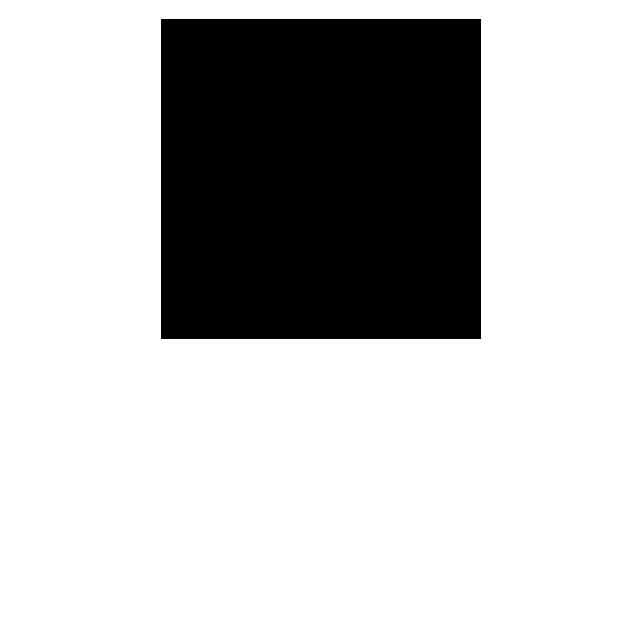
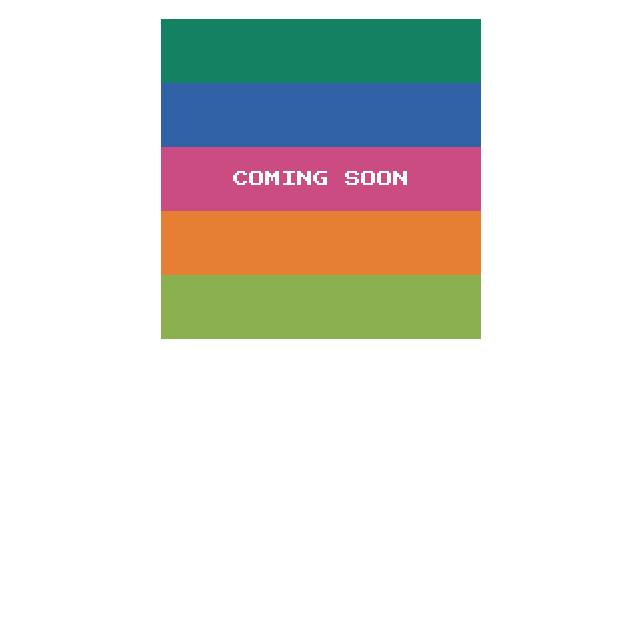
Before and after one commit to sabraham/badadvice, a plain HTML site: page index.html in a window 1280 px wide. Shown: the part 56-697 px from the top of the page, without its empty margins (319-959 px from the left). Drawn offline with Linux system fonts and the light colour scheme.

Commit message:
Change Square to Stripes

```diff
--- a/css/main.css
+++ b/css/main.css
@@ -1,3 +1,11 @@
+@mixin vertical-align($position: relative) {
+  position: $position;
+  top: 50%;
+  -webkit-transform: translateY(-50%);
+  -ms-transform: translateY(-50%);
+  transform: translateY(-50%);
+}
+
 h1 {
     text-align: center;
     font-family: 'Press Start 2P', cursive;
@@ -5,10 +13,58 @@ h1 {
 }
 
 .square {
-    background: #000;
+    background-color: #000;
     width: 25vw;
     height: 25vw;
     margin: 0 auto;
+
+}
+
+.stripe-1 {
+    background-color: #138262;
+    width: 25vw;
+    height: 5vw;
+    margin: 0 auto;
+}
+
+.stripe-2 {
+    background-color: #3161A7;
+    width: 25vw;
+    height: 5vw;
+    margin: 0 auto;
+}
+
+.stripe-3 {
+    background-color: #CB4C83;
+    width: 25vw;
+    height: 5vw;
+    margin: 0 auto;
+}
+
+.stripe-4 {
+    background-color: #E57F33;
+    width: 25vw;
+    height: 5vw;
+    margin: 0 auto;
+}
+
+.stripe-5 {
+    background-color: #8BB050;
+    width: 25vw;
+    height: 5vw;
+    margin: 0 auto;
+}
+
+
+
+#square-text {
+    text-align: center;
+    font-family: 'Press Start 2P', cursive;
+    font-weight: 400;
+    color: white;
+    position: relative;
+    top: 50%;
+    transform: translateY(-50%);
 }
 
 #footer {
--- a/index.html
+++ b/index.html
@@ -21,8 +21,15 @@
     <div id="header">
       <h1>BAD ADVICE</h1>
     </div>
-    <div class="square"> <!--lol-->
+    <div class="stripe-1"></div>
+    <div class="stripe-2"></div>
+    <div class="stripe-3"> <!--lol-->
+      <div id="square-text">
+      COMING SOON
+      </div>
     </div>
+    <div class="stripe-4"></div>
+    <div class="stripe-5"></div>
     <div id="footer">
       BK NY
     </div>
```
